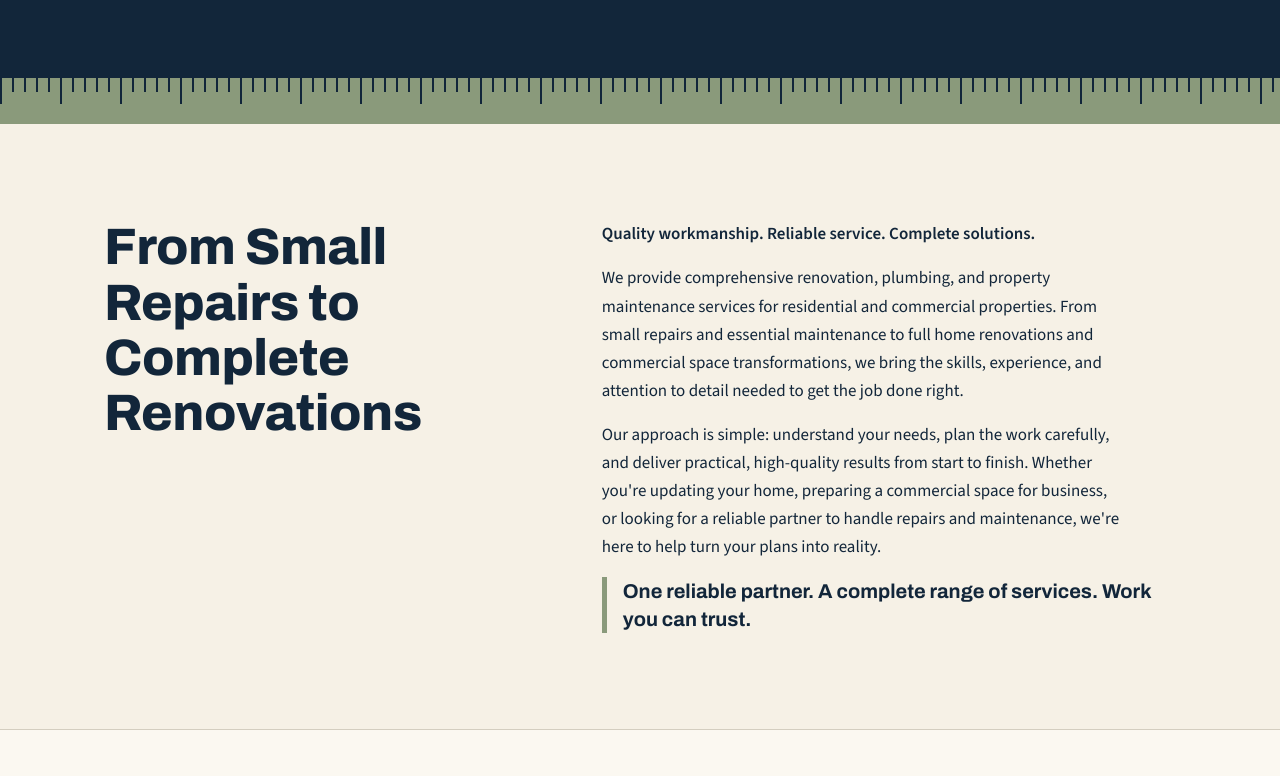
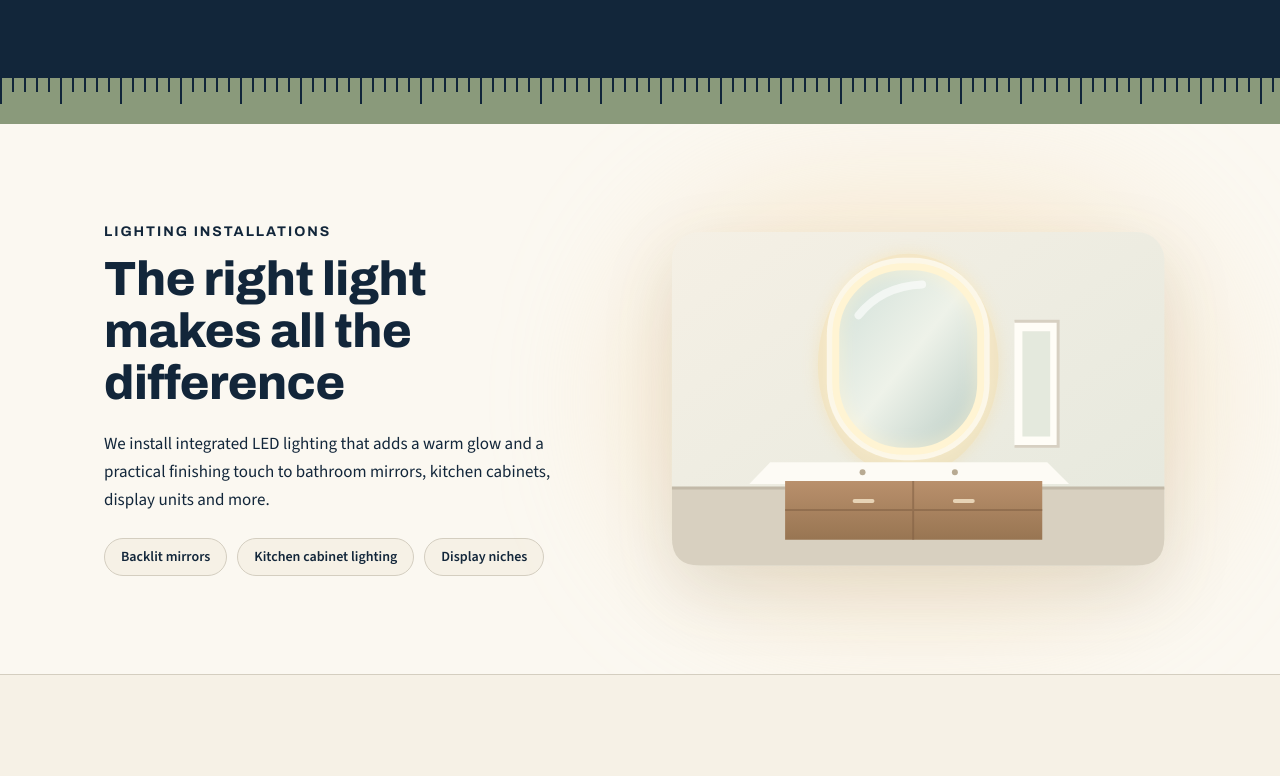
Before and after one commit to simonabb/renovation-site, a React (Vite) app: page / in a window 1280 px wide. Shown: the part 764-1540 px from the top of the page. Built offline with nearby package versions, Linux system fonts and the light colour scheme.

Commit message:
Add lighting section

```diff
--- a/src/App.tsx
+++ b/src/App.tsx
@@ -1,5 +1,6 @@
 import Header from "./components/Header";
 import Hero from "./components/Hero";
+import Lighting from "./components/Lighting";
 import About from "./components/About";
 import Services from "./components/Services";
 import Approach from "./components/Approach";
@@ -17,6 +18,7 @@ export default function App() {
       <Header />
       <main>
         <Hero />
+        <Lighting />
         <About />
         <Services />
         <Approach />
--- /dev/null
+++ b/src/components/Lighting.tsx
@@ -0,0 +1,83 @@
+import Reveal from "../lib/Reveal";
+import { useLocale } from "../i18n";
+
+export default function Lighting() {
+  const { messages } = useLocale();
+
+  return (
+    <section id="lighting" className="overflow-hidden border-b border-line bg-card py-16 md:py-24">
+      <div className="wrap grid items-center gap-10 md:grid-cols-[1fr_1.05fr] md:gap-16">
+        <Reveal>
+          <p className="mb-3 font-display text-sm font-bold uppercase tracking-[.14em] text-ink">
+            {messages.lighting.eyebrow}
+          </p>
+          <h2 className="max-w-[16ch] text-[clamp(2rem,4vw,3rem)] font-extrabold text-ink">
+            {messages.lighting.title}
+          </h2>
+          <p className="mt-5 max-w-[54ch] text-ink">{messages.lighting.description}</p>
+          <ul className="mt-6 flex flex-wrap gap-2.5">
+            {messages.lighting.features.map((feature) => (
+              <li key={feature} className="rounded-full border border-line bg-paper px-4 py-2 text-sm font-semibold text-ink">
+                {feature}
+              </li>
+            ))}
+          </ul>
+        </Reveal>
+        <Reveal delay={100} className="relative">
+          <div aria-hidden="true" className="absolute -inset-8 rounded-full bg-[#F4D8A9]/40 blur-3xl" />
+          <svg
+            viewBox="0 0 520 360"
+            role="img"
+            aria-label={messages.lighting.illustration}
+            className="relative h-auto w-full drop-shadow-[0_24px_34px_rgba(75,63,44,.12)]"
+          >
+            <defs>
+              <linearGradient id="bathroom-wall" x1="0" x2="1" y1="0" y2="1">
+                <stop stopColor="#F5F0E5" />
+                <stop offset="1" stopColor="#E5E8DD" />
+              </linearGradient>
+              <linearGradient id="mirror-glass" x1="0" x2="1" y1="0" y2="1">
+                <stop stopColor="#CFDFD8" />
+                <stop offset=".5" stopColor="#EEF2E9" />
+                <stop offset="1" stopColor="#B5C9C2" />
+              </linearGradient>
+              <linearGradient id="cabinet-front" x1="0" x2="0" y1="0" y2="1">
+                <stop stopColor="#B9906C" />
+                <stop offset="1" stopColor="#987552" />
+              </linearGradient>
+              <filter id="led-glow" x="-80%" y="-80%" width="260%" height="260%">
+                <feGaussianBlur stdDeviation="8" result="blur" />
+                <feMerge>
+                  <feMergeNode in="blur" />
+                  <feMergeNode in="SourceGraphic" />
+                </feMerge>
+              </filter>
+            </defs>
+            <rect x="12" y="12" width="496" height="336" rx="28" fill="url(#bathroom-wall)" />
+            <path d="M12 270H508V320Q508 348 480 348H40Q12 348 12 320Z" fill="#D8D0C0" />
+            <path d="M12 270H508" stroke="#C2B9A8" strokeWidth="3" />
+
+            <ellipse cx="250" cy="146" rx="91" ry="112" fill="#F6D58F" opacity=".36" filter="url(#led-glow)" />
+            <rect x="168" y="38" width="164" height="204" rx="78" fill="#FBF8EF" />
+            <rect x="177" y="47" width="146" height="186" rx="69" fill="url(#mirror-glass)" />
+            <rect x="177" y="47" width="146" height="186" rx="69" fill="none" stroke="#FFF4D3" strokeWidth="7" filter="url(#led-glow)" />
+            <path d="M200 96Q223 67 264 65" fill="none" stroke="#FFF" strokeWidth="8" strokeLinecap="round" opacity=".62" />
+
+            <path d="M111 244H390L412 266H90Z" fill="#FDFBF5" />
+            <path d="M126 263H385V322H126Z" fill="url(#cabinet-front)" />
+            <path d="M255 263V322M126 292H385" stroke="#805F43" strokeWidth="2" opacity=".55" />
+            <path d="M142 271H369" stroke="#FFE8B4" strokeWidth="4" strokeLinecap="round" filter="url(#led-glow)" />
+            <path d="M151 326H360" stroke="#FFE8B4" strokeWidth="5" strokeLinecap="round" filter="url(#led-glow)" />
+            <path d="M196 283H214M297 283H315" stroke="#E7D3B5" strokeWidth="4" strokeLinecap="round" />
+            <path d="M357 102H401V228H357" fill="#FFFDF7" stroke="#D7D0C2" strokeWidth="3" />
+            <path d="M365 112H393V218H365" fill="#E4E9DD" />
+            <path d="M366 122H392" stroke="#FFF0C9" strokeWidth="4" strokeLinecap="round" filter="url(#led-glow)" />
+            <path d="M366 208H392" stroke="#FFF0C9" strokeWidth="4" strokeLinecap="round" filter="url(#led-glow)" />
+            <circle cx="204" cy="254" r="3" fill="#B8AA92" />
+            <circle cx="297" cy="254" r="3" fill="#B8AA92" />
+          </svg>
+        </Reveal>
+      </div>
+    </section>
+  );
+}
--- a/src/data/content.ts
+++ b/src/data/content.ts
@@ -33,6 +33,7 @@ export const localizedContent = {
     nav: [
       { href: "#about", label: "About" },
       { href: "#services", label: "Services" },
+      { href: "#lighting", label: "Lighting" },
       { href: "#approach", label: "Approach" },
       { href: "#gallery", label: "Gallery" },
       { href: "#videos", label: "Videos" },
@@ -46,6 +47,7 @@ export const localizedContent = {
       { title: "Plumbing & Installations", text: "Repairs, new installations and upgrades for pipes, central heating, boilers, sanitary ware and appliances, ready for Scottish winters." },
       { title: "Commercial Renovations & Shop Fit-Outs", text: "Shops, cafés, offices and hospitality spaces across Scotland, made ready for business on schedule." },
       { title: "General Repairs & Property Maintenance", text: "Small fixes and regular upkeep for homeowners, landlords and factors, including common repairs in shared tenement buildings." },
+      { title: "LED Lighting & Feature Installations", text: "Integrated LED lighting for bathroom mirrors, kitchen cabinets, display units and other interior features, installed with a clean, considered finish." },
       { title: "Interior Finishing & Improvements", text: "Painting, flooring, plastering, carpentry and the details that complete a space." },
       { title: "End-to-End Project Management", text: "One point of contact for planning, trades, materials and timelines, so you don't have to chase anyone." },
     ],
@@ -75,13 +77,14 @@ export const localizedContent = {
     ],
     serviceOptions: [
       "Full home renovation", "Kitchen or bathroom remodelling", "Plumbing and installations",
-      "Commercial renovation or shop fit-out", "Repairs and property maintenance", "Interior finishing", "Project management",
+      "Commercial renovation or shop fit-out", "Repairs and property maintenance", "LED lighting installation", "Interior finishing", "Project management",
     ],
   },
   "ro-RO": {
     nav: [
       { href: "#about", label: "Despre noi" },
       { href: "#services", label: "Servicii" },
+      { href: "#lighting", label: "Iluminat" },
       { href: "#approach", label: "Abordare" },
       { href: "#gallery", label: "Galerie" },
       { href: "#videos", label: "Videoclipuri" },
@@ -95,6 +98,7 @@ export const localizedContent = {
       { title: "Instalații sanitare și montaj", text: "Reparații, instalații noi și modernizări ale conductelor, încălzirii centrale, centralelor termice, obiectelor sanitare și electrocasnicelor, pregătite pentru iernile din Scoția." },
       { title: "Renovări comerciale și amenajări de spații", text: "Magazine, cafenele, birouri și spații de ospitalitate din toată Scoția, pregătite pentru deschidere la timp." },
       { title: "Reparații generale și întreținerea proprietăților", text: "Reparații minore și întreținere periodică pentru proprietari, proprietari de imobile închiriate și administratori, inclusiv reparații în clădiri cu spații comune." },
+      { title: "Iluminat LED și montaj decorativ", text: "Iluminat LED integrat pentru oglinzi de baie, dulapuri de bucătărie, vitrine și alte elemente interioare, montat cu atenție la finisaje." },
       { title: "Finisaje și îmbunătățiri interioare", text: "Vopsitorie, pardoseli, tencuieli, tâmplărie și detaliile care dau unei încăperi aspectul final." },
       { title: "Management complet de proiect", text: "Un singur punct de contact pentru planificare, echipe, materiale și termene, fără să fie nevoie să urmărești fiecare meseriaș." },
     ],
@@ -124,7 +128,7 @@ export const localizedContent = {
     ],
     serviceOptions: [
       "Renovare completă de locuință", "Renovarea bucătăriei sau a băii", "Instalații sanitare și montaj",
-      "Renovare comercială sau amenajare de spațiu", "Reparații și întreținerea proprietății", "Finisaje interioare", "Management de proiect",
+      "Renovare comercială sau amenajare de spațiu", "Reparații și întreținerea proprietății", "Instalare iluminat LED", "Finisaje interioare", "Management de proiect",
     ],
   },
 } satisfies Record<Locale, LocalizedContent>;
--- a/src/i18n.tsx
+++ b/src/i18n.tsx
@@ -6,7 +6,7 @@ const messages = {
   "en-GB": {
     metadata: {
       title: "Renovation, Plumbing & Property Maintenance in Scotland | Company Name",
-      description: "Renovation, plumbing and property maintenance across Scotland. Home renovations, kitchens, bathrooms, shop fit-outs and repairs from one reliable team.",
+      description: "Renovation, plumbing, LED lighting and property maintenance across Scotland. Home renovations, kitchens, bathrooms, illuminated mirrors and cabinets, shop fit-outs and repairs from one reliable team.",
       socialTitle: "Renovation, Plumbing & Property Maintenance in Scotland",
       socialDescription: "From small repairs to complete renovations for homes and businesses across Scotland.",
     },
@@ -26,6 +26,13 @@ const messages = {
       area: "Serving homes and businesses across Scotland, including Edinburgh, Glasgow, Aberdeen, Dundee and Inverness.",
       requestQuote: "Request a quote",
       seeServices: "See our services",
+    },
+    lighting: {
+      eyebrow: "Lighting installations",
+      title: "The right light makes all the difference",
+      description: "We install integrated LED lighting that adds a warm glow and a practical finishing touch to bathroom mirrors, kitchen cabinets, display units and more.",
+      features: ["Backlit mirrors", "Kitchen cabinet lighting", "Display niches"],
+      illustration: "Illustration of a bathroom with an LED-lit mirror, cabinet and display niche",
     },
     about: {
       title: "From Small Repairs to Complete Renovations",
@@ -93,7 +100,7 @@ const messages = {
   "ro-RO": {
     metadata: {
       title: "Renovări, instalații sanitare și întreținere proprietăți în Scoția | Company Name",
-      description: "Servicii de renovare, instalații sanitare și întreținere a proprietăților în toată Scoția. Renovări de locuințe, bucătării, băi, amenajări comerciale și reparații, realizate de o echipă de încredere.",
+      description: "Servicii de renovare, instalații sanitare, iluminat LED și întreținere a proprietăților în toată Scoția. Renovări de locuințe, bucătării, băi, oglinzi și dulapuri iluminate, amenajări comerciale și reparații.",
       socialTitle: "Renovări, instalații sanitare și întreținere proprietăți în Scoția",
       socialDescription: "De la reparații minore la renovări complete pentru locuințe și spații comerciale din toată Scoția.",
     },
@@ -113,6 +120,13 @@ const messages = {
       area: "Deservim locuințe și afaceri din toată Scoția, inclusiv din Edinburgh, Glasgow, Aberdeen, Dundee și Inverness.",
       requestQuote: "Solicită o ofertă",
       seeServices: "Vezi serviciile",
+    },
+    lighting: {
+      eyebrow: "Instalații de iluminat",
+      title: "Lumina potrivită schimbă totul",
+      description: "Montăm sisteme LED integrate care adaugă o lumină caldă și un finisaj practic oglinzilor de baie, dulapurilor de bucătărie, vitrinelor și altor spații.",
+      features: ["Oglinzi cu iluminare", "Iluminarea dulapurilor", "Nișe decorative"],
+      illustration: "Ilustrație a unei băi cu oglindă, dulap și nișă decorativă iluminate cu LED",
     },
     about: {
       title: "De la reparații minore la renovări complete",
```
